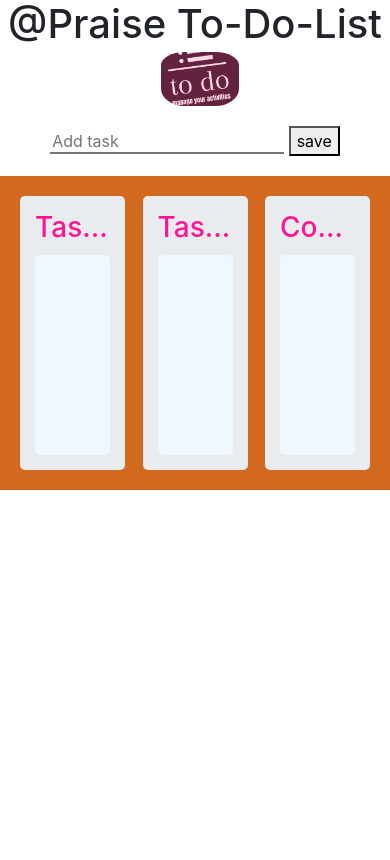
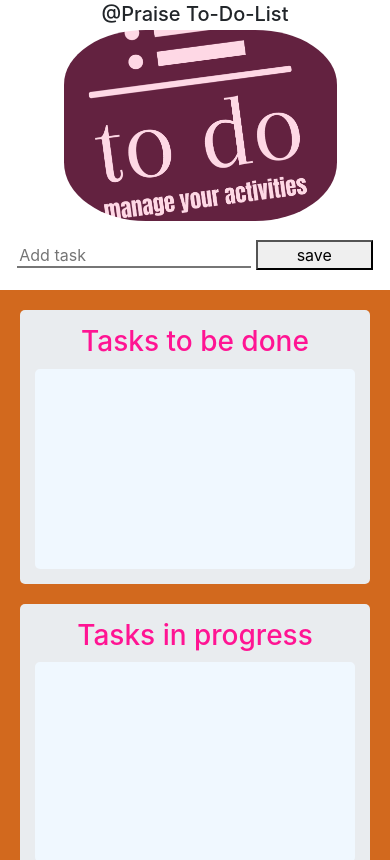
Before and after one commit to praiseGit34/To-do-list, a plain HTML site: page index.html in a window 390 px wide. Shown: the top 860 px of the page. Drawn offline with nearby package versions, Linux system fonts and the light colour scheme; a web font is replaced by a local one.

Commit message:
add responsiveness of small devices

```diff
--- a/To-do.css
+++ b/To-do.css
@@ -92,3 +92,51 @@ input[type="text"]{
   .task-buttons button:hover {
     background-color: rgba(0,0,0,0.1);
   }
+  /* Existing CSS styles */
+
+/* Responsive styles */
+@media screen and (max-width: 768px) {
+  .container {
+    flex-direction: column;
+  }
+
+  .column {
+    width: 100%;
+    margin-bottom: 20px;
+  }
+
+  h1 {
+    font-size: 24px;
+  }
+
+  .tit {
+    width: 50%;
+    height: auto;
+  }
+
+  #taskInput {
+    width: 70%;
+  }
+
+  #save {
+    width: 25%;
+  }
+}
+
+@media screen and (max-width: 480px) {
+  h1 {
+    font-size: 20px;
+  }
+
+  .tit {
+    width: 70%;
+  }
+
+  #taskInput {
+    width: 60%;
+  }
+
+  #save {
+    width: 30%;
+  }
+}
```
